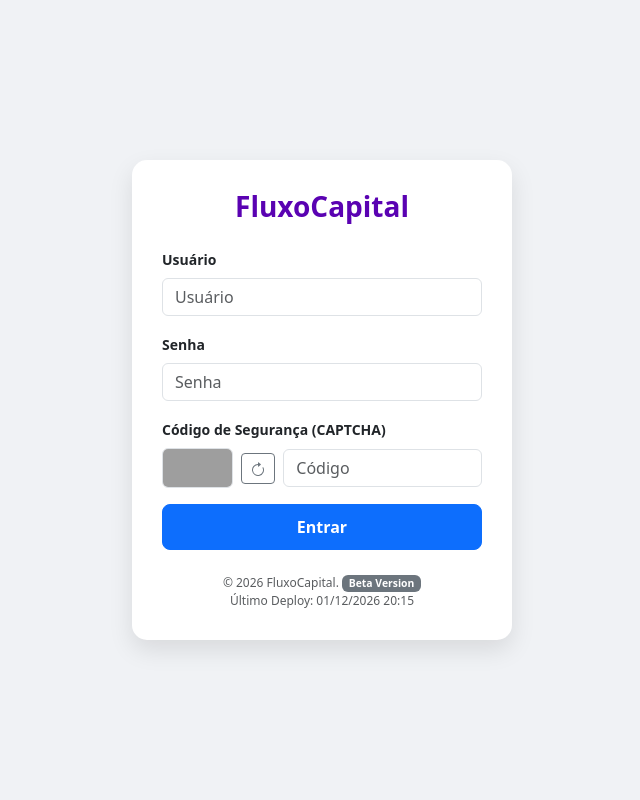
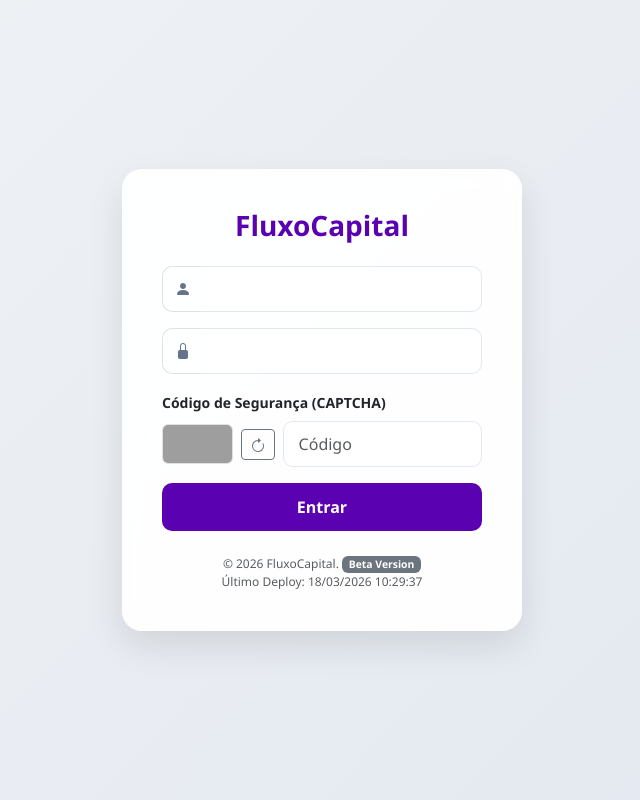
Before and after one commit to leoabvleo/fluxocapital_vercel, a Flask app: page /login in a window 1280 px wide. Shown: the whole page, without its empty margins (318-958 px from the left). Run offline with Flask 3, Linux system fonts and the light colour scheme; some libraries are stand-ins or nearby versions; grey boxes are pictures that could not be loaded.

Commit message:
feat: Enhance login page UI with Bootstrap Icons and updated styling, and hardcode deploy timestamps in base and login templates.

```diff
--- a/templates/base.html
+++ b/templates/base.html
@@ -267,7 +267,7 @@
         <div class="container text-center text-muted small">
             &copy; {{ now_year }} FluxoCapital. <span class="badge text-bg-secondary" style="font-size: 0.7rem;">Beta Version</span>
             <br>
-            <span style="font-size: 0.75rem;">Último Deploy: {{ ultima_atualizacao }}</span>
+            <span style="font-size: 0.75rem;">Último Deploy: 18/03/2026 10:29:37</span>
         </div>
     </footer>
 
--- a/templates/login.html
+++ b/templates/login.html
@@ -5,35 +5,73 @@
     <meta charset="UTF-8">
     <title>Login - FluxoCapital</title>
     <link href="https://cdn.jsdelivr.net/npm/bootstrap@5.3.0/dist/css/bootstrap.min.css" rel="stylesheet">
+    <link rel="stylesheet" href="https://cdn.jsdelivr.net/npm/bootstrap-icons@1.11.3/font/bootstrap-icons.min.css">
     <style>
         body {
-            background-color: #f0f2f5;
+            background: linear-gradient(135deg, #f0f2f5 0%, #e2e8f0 100%);
             height: 100vh;
             display: flex;
             align-items: center;
             justify-content: center;
+            margin: 0;
+            font-family: 'Segoe UI', Tahoma, Geneva, Verdana, sans-serif;
         }
 
         .login-card {
-            width: 100%;
-            max-width: 380px;
-            padding: 30px;
-            border-radius: 15px;
-            background: white;
-            box-shadow: 0 10px 25px rgba(0, 0, 0, 0.1);
+            width: 90%;
+            max-width: 400px;
+            padding: 2.5rem;
+            border-radius: 20px;
+            background: rgba(255, 255, 255, 0.95);
+            backdrop-filter: blur(10px);
+            box-shadow: 0 15px 35px rgba(0, 0, 0, 0.1);
+            transition: transform 0.3s ease;
+        }
+
+        .login-card:hover {
+            transform: translateY(-5px);
         }
 
         .btn-primary {
-            padding: 10px;
-            font-weight: bold;
-            border-radius: 8px;
+            padding: 12px;
+            font-weight: 600;
+            border-radius: 10px;
+            background: rgb(90, 2, 178);
+            border: none;
+            transition: all 0.3s ease;
+        }
+
+        .btn-primary:hover {
+            background: rgb(70, 2, 140);
+            box-shadow: 0 5px 15px rgba(90, 2, 178, 0.3);
+        }
+
+        .form-control {
+            border-radius: 10px;
+            padding: 10px 15px;
+            border: 1px solid #e2e8f0;
+        }
+
+        .form-control:focus {
+            box-shadow: 0 0 0 3px rgba(90, 2, 178, 0.1);
+            border-color: rgb(90, 2, 178);
+        }
+
+        .input-group-text {
+            background-color: transparent;
+            border-right: none;
+            color: #64748b;
+            border-radius: 10px 0 0 10px;
+        }
+
+        .input-group .form-control {
+            border-left: none;
+            border-radius: 0 10px 10px 0;
         }
 
         .hp-field {
             display: none;
         }
-
-        /* Esconde o campo dos humanos */
     </style>
 </head>
 
@@ -58,12 +96,16 @@
             </div>
 
             <div class="mb-3">
-                <label class="form-label small fw-bold">Usuário</label>
-                <input type="text" name="username" class="form-control" placeholder="Usuário" required>
+                <div class="input-group">
+                    <span class="input-group-text"><i class="bi bi-person-fill"></i></span>
+                    <input type="text" name="username" class="form-control" placeholder="" required aria-label="Usuário">
+                </div>
             </div>
             <div class="mb-3">
-                <label class="form-label small fw-bold">Senha</label>
-                <input type="password" name="password" class="form-control" placeholder="Senha" required>
+                <div class="input-group">
+                    <span class="input-group-text"><i class="bi bi-lock-fill"></i></span>
+                    <input type="password" name="password" class="form-control" placeholder="" required aria-label="Senha">
+                </div>
             </div>
 
             <div class="mb-3">
@@ -84,10 +126,9 @@
         </form>
 
         <div class="mt-4 text-center text-muted small" style="font-size: 0.75rem;">
-            &copy; {{ now_year }} FluxoCapital. <span class="badge text-bg-secondary" style="font-size: 0.65rem;">Beta
-                Version</span>
+            &copy; {{ now_year }} FluxoCapital. <span class="badge text-bg-secondary" style="font-size: 0.65rem;">Beta Version</span>
             <br>
-            Último Deploy: {{ ultima_atualizacao }}
+            Último Deploy: 18/03/2026 10:29:37
         </div>
     </div>
 
```
